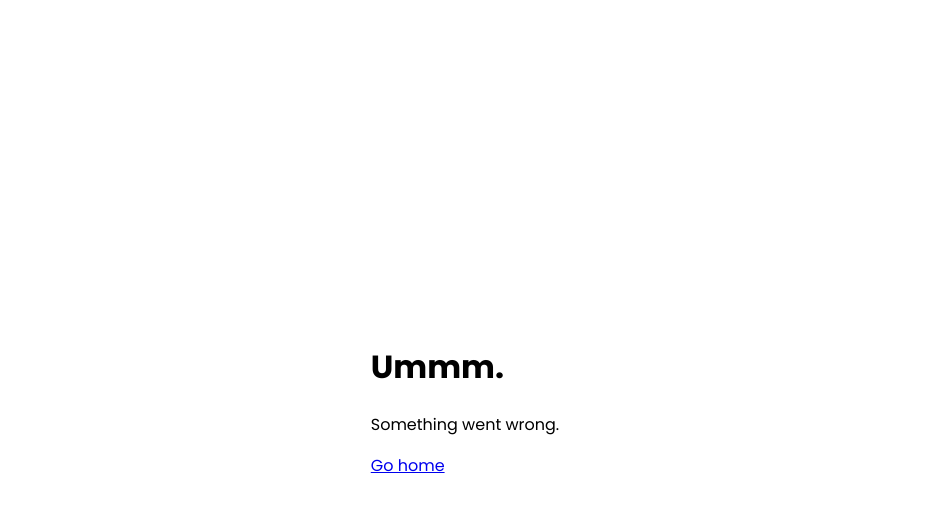
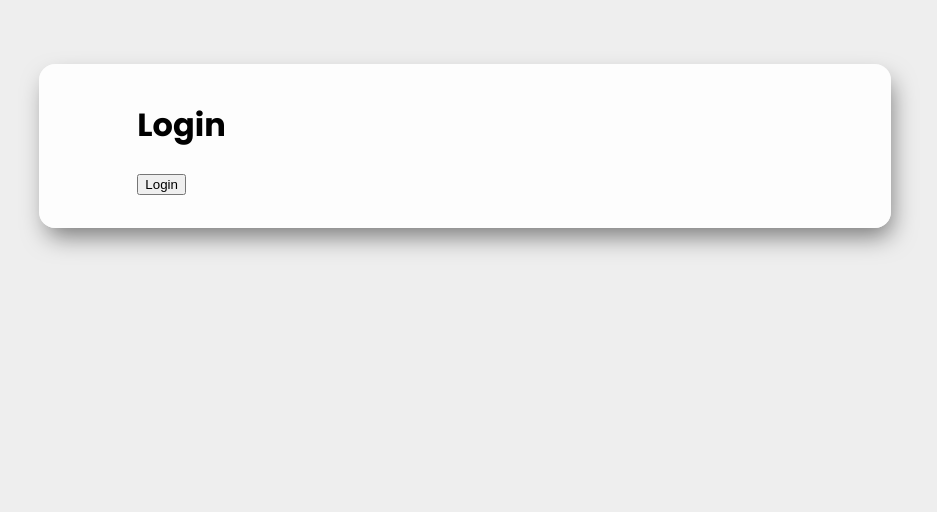
Before and after one commit to TrouvOpus/TrouvOpus, a React (Create React App) app: page /login in a window 1280 px wide. Shown: the top 512 px of the page, without its empty margins (175-1112 px from the left). Built offline with nearby package versions, Linux system fonts and the light colour scheme.

Commit message:
Created a Card and a Login Page

```diff
--- a/package.json
+++ b/package.json
@@ -6,7 +6,7 @@
 		"@testing-library/jest-dom": "^4.2.4",
 		"@testing-library/react": "^9.5.0",
 		"@testing-library/user-event": "^7.2.1",
-		"firebase": "^7.15.0",
+		"firebase": "^7.18.0",
 		"node-sass": "^4.14.1",
 		"react": "^16.13.1",
 		"react-dom": "^16.13.1",
--- a/src/App.scss
+++ b/src/App.scss
@@ -1,7 +1,19 @@
 .App {
-	display: flex;
-	flex-direction: column;
-	align-items: center;
-	justify-content: center;
-	min-height: 100vh;
+	.container {
+		@media screen and (orientation: landscape) {
+			width: 80%;
+		}
+		@media screen and (orientation: portrait) {
+			width: 90%;
+		}
+		margin: 1em auto;
+	}
+	.Page {
+		@extend .container;
+		min-height: 100vh;
+		@media screen and (orientation: landscape) {
+			padding-top: 2em;
+			min-height: 90vh;
+		}
+	}
 }
--- a/src/Routes.js
+++ b/src/Routes.js
@@ -2,6 +2,7 @@ import React from "react"
 import { Switch, Route } from "react-router-dom"
 
 import Error from "./pages/Error.jsx"
+import Login from "./pages/Login.jsx"
 
 export default () => (
 	<div className="Routes">
@@ -9,6 +10,7 @@ export default () => (
 			<Route exact path="/">
 				<h1>TrouvOpus</h1>
 			</Route>
+			<Route path="/login" component={Login} />
 			<Route component={Error} />
 		</Switch>
 	</div>
--- /dev/null
+++ b/src/components/Card.jsx
@@ -0,0 +1,8 @@
+import React from "react"
+import "./Card.scss"
+
+export default ({ children, noContainer = false }) => (
+	<div className="Card container">
+		{noContainer ? { children } : <div className="container">{children}</div>}
+	</div>
+)
--- /dev/null
+++ b/src/components/Card.scss
@@ -0,0 +1,7 @@
+.Card {
+	background: rgba(white, 0.85);
+	backdrop-filter: blur(2px);
+	border-radius: 1em;
+	padding: 1em;
+	box-shadow: 0.25em 0.75em 1.5em -0.25em rgba(black, 0.5);
+}
--- /dev/null
+++ b/src/contexts.js
@@ -0,0 +1,5 @@
+import { createContext } from "react"
+
+const userContext = createContext()
+
+export { userContext }
--- a/src/index.jsx
+++ b/src/index.jsx
@@ -4,11 +4,14 @@ import "./index.scss"
 import App from "./App"
 import * as serviceWorker from "./serviceWorker"
 import { BrowserRouter } from "react-router-dom"
+import { userContext } from "./contexts"
 
 ReactDOM.render(
 	<React.StrictMode>
 		<BrowserRouter>
-			<App />
+			<userContext.Provider>
+				<App />
+			</userContext.Provider>
 		</BrowserRouter>
 	</React.StrictMode>,
 	document.getElementById("root")
--- a/src/index.scss
+++ b/src/index.scss
@@ -7,4 +7,5 @@ body {
 		"Helvetica Neue", sans-serif;
 	-webkit-font-smoothing: antialiased;
 	-moz-osx-font-smoothing: grayscale;
+	background: #eeeeee;
 }
--- /dev/null
+++ b/src/pages/Login.jsx
@@ -0,0 +1,42 @@
+import React, { useState } from "react"
+import { Auth } from "../services/firebase"
+import Card from "../components/Card"
+
+async function login() {
+	let user
+	try {
+		user = Auth.signInWithEmailAndPassword("rajatjacob@gmail.com", "passworddd")
+	} catch (error) {
+		console.error(error.code, error.message)
+	}
+	console.log("Logged in", user || Auth.currentUser)
+	return user
+}
+
+async function logout() {
+	let user
+	try {
+		user = Auth.signOut()
+	} catch (error) {
+		console.error(error.code, error.message)
+	}
+	console.log("Logged out")
+	return user
+}
+
+export default () => {
+	const [user, setUser] = useState()
+	console.log(user)
+	return (
+		<div className="Login Page">
+			<Card>
+				<h1>Login</h1>
+				{user != null ? (
+					<button onClick={() => logout().then(u => setUser(u))}>Logout</button>
+				) : (
+					<button onClick={() => login().then(u => setUser(u))}>Login</button>
+				)}
+			</Card>
+		</div>
+	)
+}
--- a/src/services/firebase.js
+++ b/src/services/firebase.js
@@ -1,5 +1,6 @@
 import firebase from "firebase/app"
 import "firebase/firebase-firestore"
+import "firebase/auth"
 
 const config = {
 	apiKey: "AIzaSyDS_VRkXpVXfm6yBSh7XSf48UA-nH8npFU",
```
Also changed, not shown: 1 other file (tests, documents, lock files or other folders).
